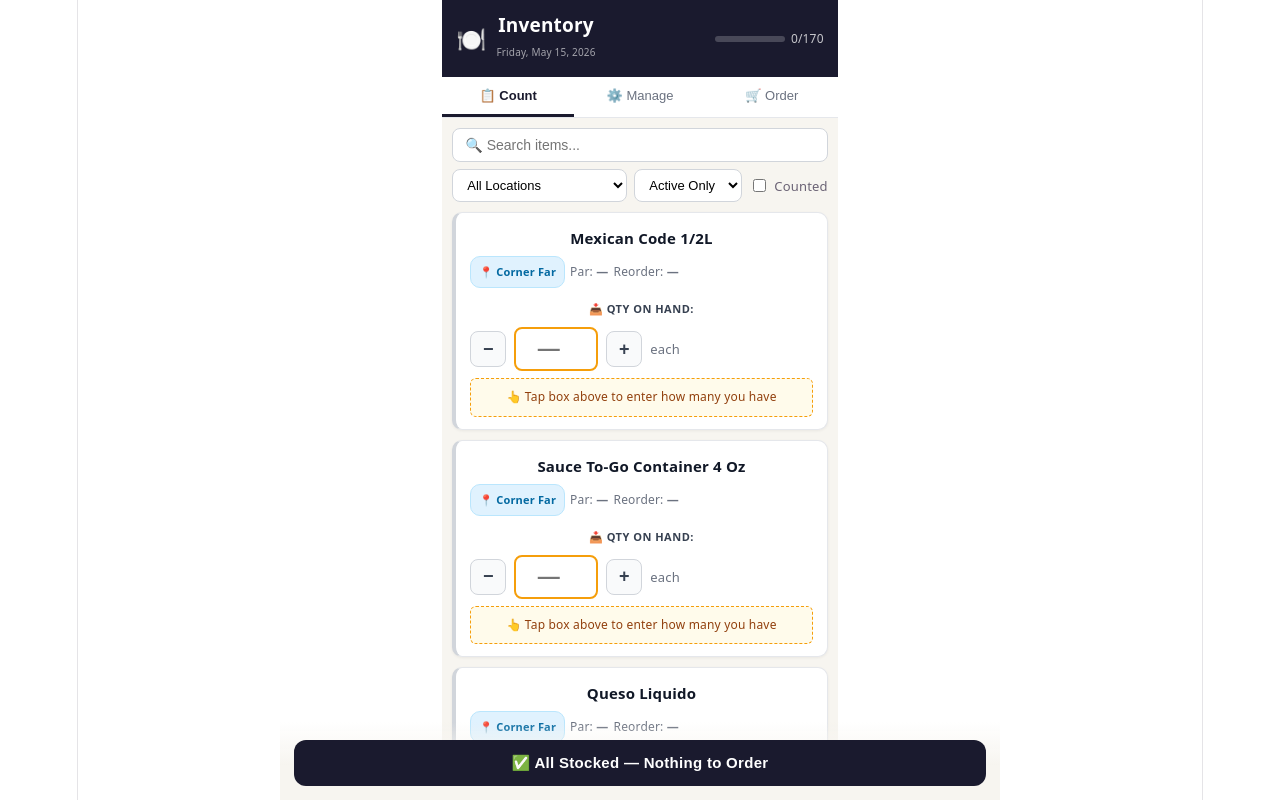
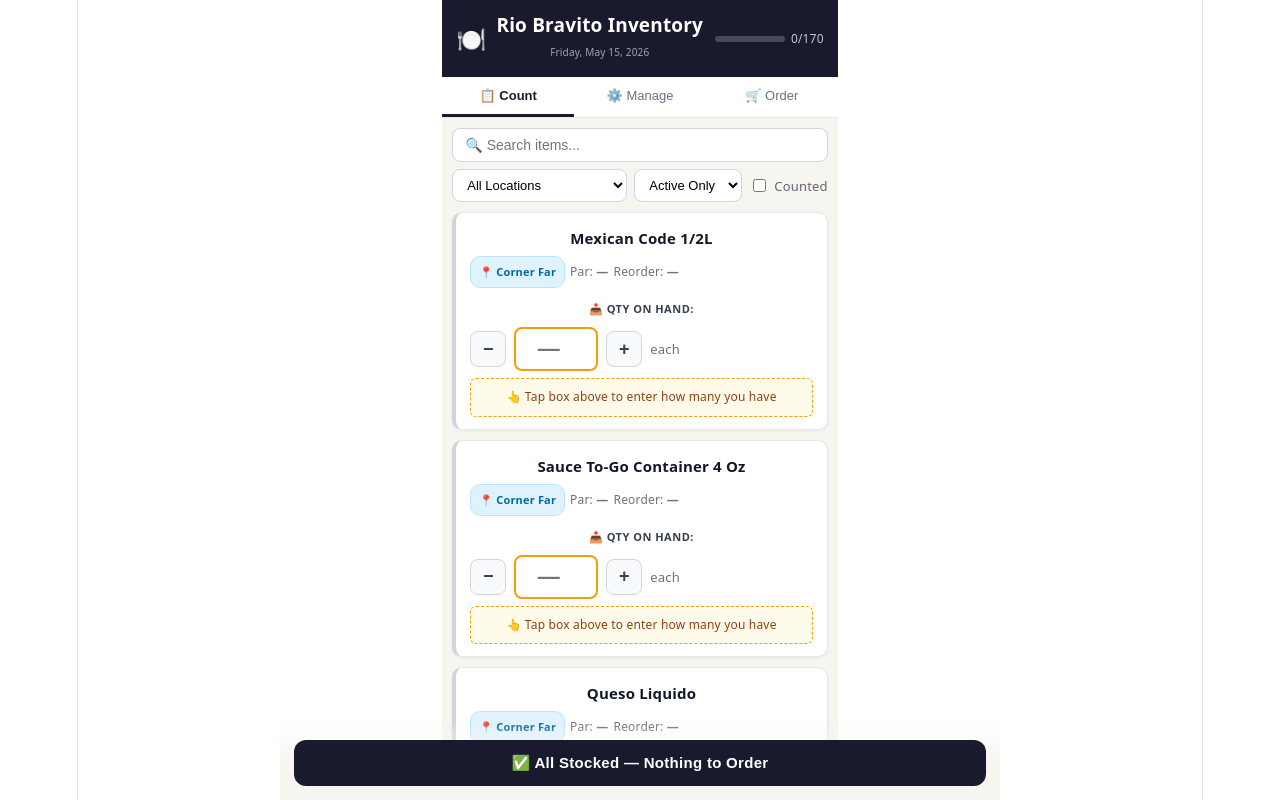
Before and after one commit to daridiego/5.16.26-Inventroyapp, a React (Vite) app: page / in a window 1280 px wide. Shown: the top 800 px of the page. Built offline with nearby package versions, Linux system fonts and the light colour scheme.

Commit message:
Update inventory sharing and add one-click Windows launcher

```diff
--- a/src/App.jsx
+++ b/src/App.jsx
@@ -175,7 +175,7 @@
   return(
     <div style={s.app}>
       <div style={s.header}>
-        <div style={s.hL}><span style={{fontSize:24}}>🍽️</span><div><div style={s.title}>Inventory</div><div style={s.sub}>{date}</div></div></div>
+        <div style={s.hL}><span style={{fontSize:24}}>🍽️</span><div><div style={s.title}>Rio Bravito Inventory</div><div style={s.sub}>{date}</div></div></div>
         <div style={s.hR}>{saved&&<span style={s.savedBadge}>✓ Saved</span>}<div style={s.prog}><div style={s.progBar}><div style={{...s.progFill,width:`${items.length?(countedCount/items.length)*100:0}%`}}/></div><span style={s.progLbl}>{countedCount}/{items.length}</span></div></div>
       </div>
 
```
Also changed, not shown: src/storage.js (line endings or trailing spaces), 2 other files (tests, documents, lock files or other folders).
